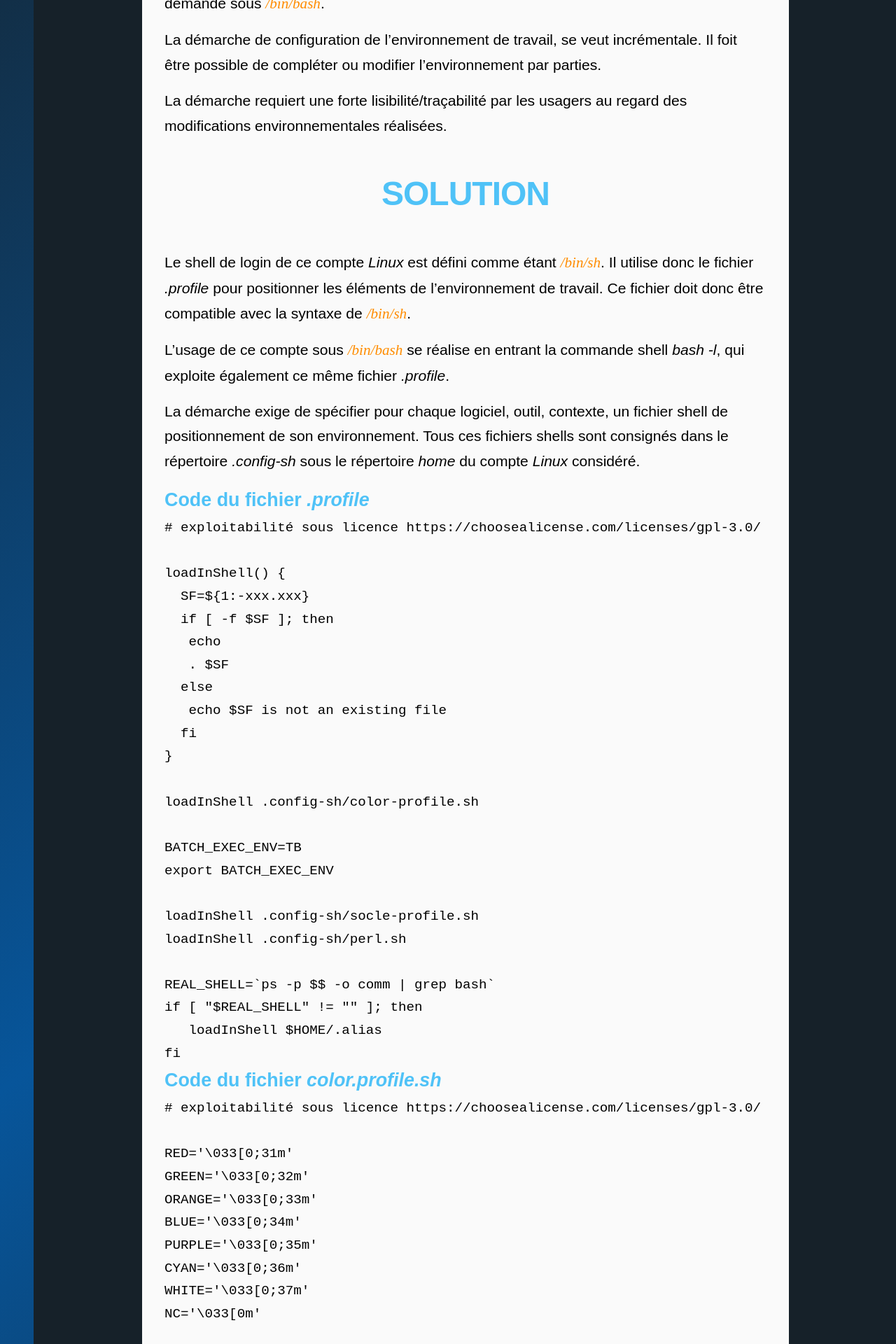
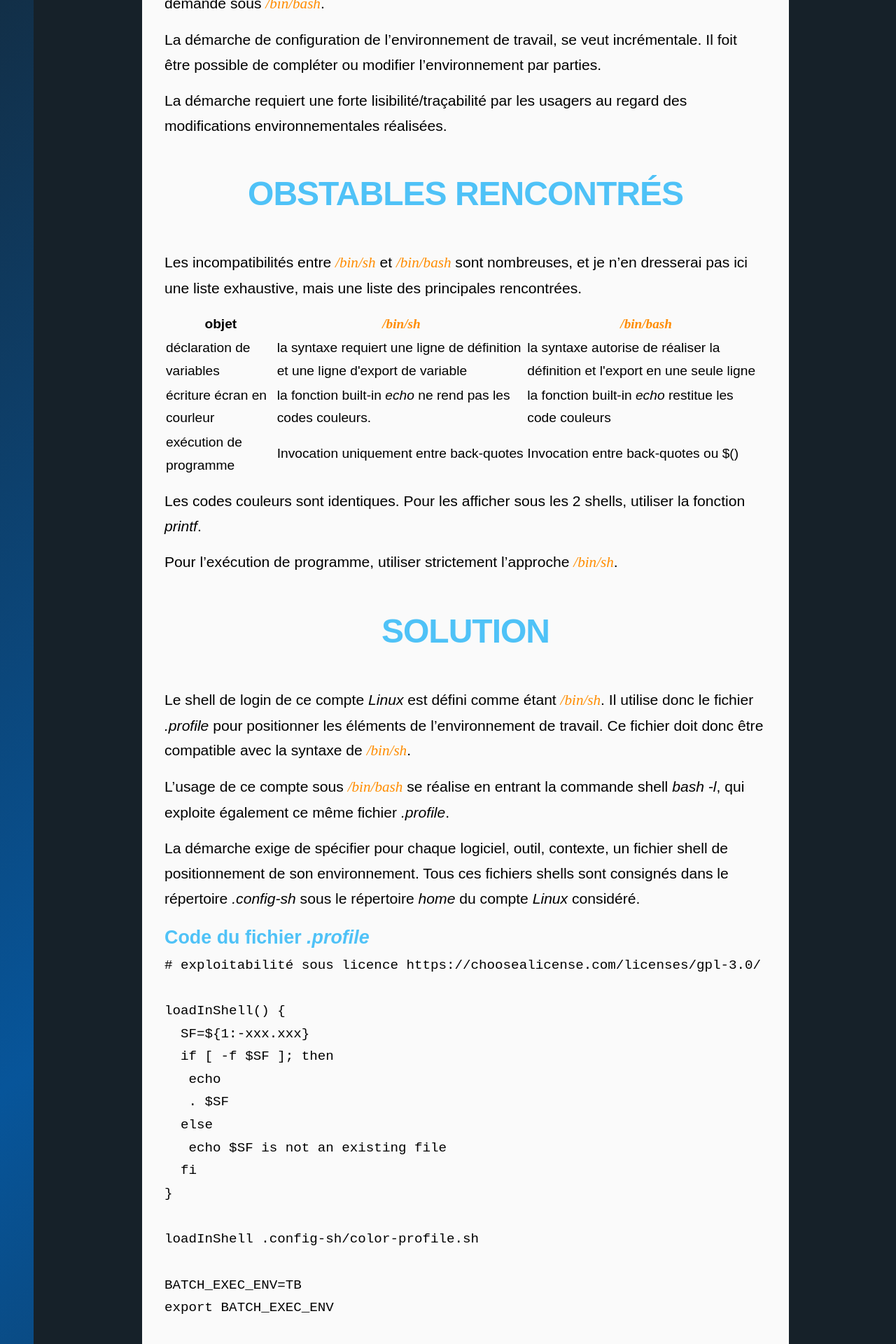
Before and after one commit to neonira/neonira.github.io, a Jekyll site: the page built from _posts/2021-12-30-shells.md, in a window 1280 px wide. Shown: the part 573-2493 px from the top of the page at 70% size. Built offline with Jekyll 4.4.1, drawn with Linux system fonts in a browser that asks for light colours; nearby versions of some CDN libraries; some web fonts are replaced.

Commit message:
added blog

```diff
--- a/_posts/2021-12-30-shells.md
+++ b/_posts/2021-12-30-shells.md
@@ -16,6 +16,21 @@ Le besoin est de configurer un compte <cite class='it'>Linux</cite> sous <cite s
 La démarche de configuration de l'environnement de travail, se veut incrémentale. Il foit être possible de compléter ou modifier l'environnement par parties.
 
 La démarche requiert une forte lisibilité/traçabilité par les usagers au regard des modifications environnementales réalisées.
+
+# Obstables rencontrés
+
+Les incompatibilités entre <cite style='font-family:courrier;color:darkOrange'>/bin/sh</cite> et <cite style='font-family:courrier;color:darkOrange'>/bin/bash</cite> sont nombreuses, et je n'en dresserai pas ici une liste exhaustive, mais une liste des principales rencontrées.
+
+<table>
+<tr><th>objet</th><th><cite style='font-family:courrier;color:darkOrange'>/bin/sh</cite></th><th><cite style='font-family:courrier;color:darkOrange'>/bin/bash</cite></th></tr>
+<tr><td>déclaration de variables</td><td>la syntaxe requiert une ligne de définition et une ligne d'export de variable</td><td>la syntaxe autorise de réaliser la définition et l'export en une seule ligne</td></tr>
+<tr><td>écriture écran en courleur</td><td>la fonction built-in <cite class='exec'>echo</cite> ne rend pas les codes couleurs.</td><td>la fonction built-in <cite class='exec'>echo</cite> restitue les code couleurs</td></tr>
+<tr><td>exécution de programme</td><td>Invocation uniquement entre back-quotes</td><td>Invocation entre back-quotes ou $()</td></tr>
+</table>
+
+Les codes couleurs sont identiques. Pour les afficher sous les 2 shells, utiliser la fonction <cite class='exec'>printf</cite>.
+
+Pour l'exécution de programme, utiliser strictement l'approche <cite style='font-family:courrier;color:darkOrange'>/bin/sh</cite>.
 
 # Solution
 
```
